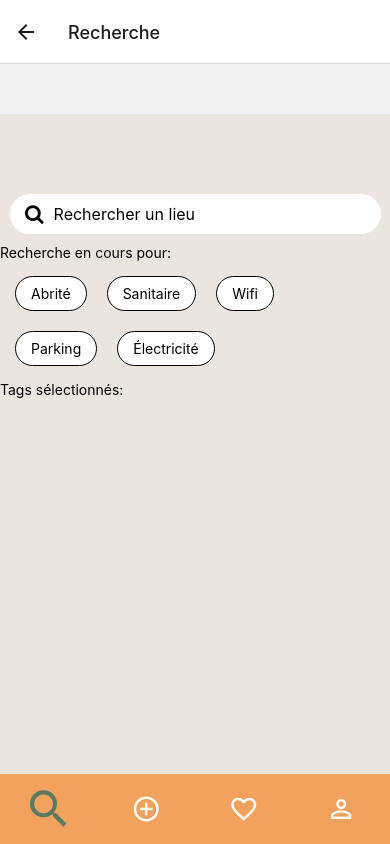
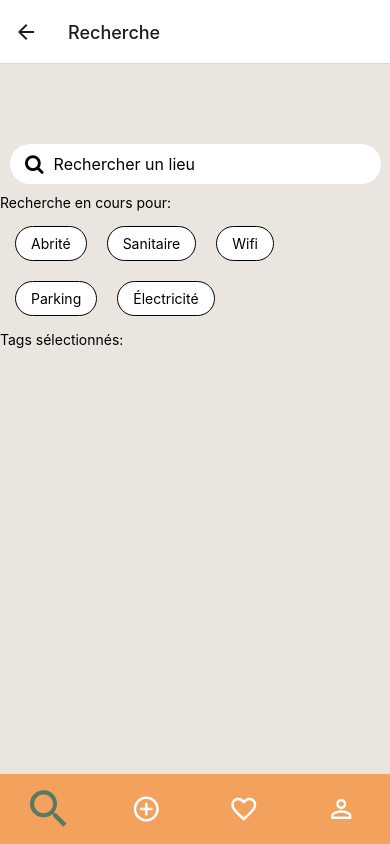
Before and after one commit to lucasleroyy/IWA_Campseeker_IG5, a React Native app: screen /PageRecherche in a window 390 px wide. Built offline with nearby package versions, Linux system fonts and the light colour scheme.

Commit message:
tous les component sur 1 page

```diff
--- a/App.js
+++ b/App.js
@@ -1,18 +1,18 @@
 import React from 'react';
 import { NavigationContainer } from '@react-navigation/native';
 import { createStackNavigator } from '@react-navigation/stack';
-import Test_Lucas from './src/Pages/Test_Lucas';
-import PageRecherche from './src/Pages/PageRecherche';
+import Test from './src/pages/Test';
+import PageRecherche from './src/pages/PageRecherche';
 
 const Stack = createStackNavigator();
 
 const App = () => {
   return (
     <NavigationContainer>
-      <Stack.Navigator initialRouteName="Test_Lucas">
+      <Stack.Navigator initialRouteName="Test">
         <Stack.Screen
-          name="Test_Lucas"
-          component={Test_Lucas}
+          name="Test"
+          component={Test}
           options={{ headerShown: false }}
         />
         <Stack.Screen
--- a/package.json
+++ b/package.json
@@ -17,14 +17,14 @@
     "expo-status-bar": "~1.12.1",
     "react": "18.2.0",
     "react-native": "0.74.5",
+    "react-native-gesture-handler": "~2.16.1",
     "react-native-maps": "^1.18.0",
+    "react-native-reanimated": "~3.10.1",
     "react-native-safe-area-context": "^4.11.0",
     "react-native-screens": "^3.34.0",
     "react-native-vector-icons": "^10.2.0",
     "react-redux": "^9.1.2",
-    "redux": "^5.0.1",
-    "react-native-gesture-handler": "~2.16.1",
-    "react-native-reanimated": "~3.10.1"
+    "redux": "^5.0.1"
   },
   "devDependencies": {
     "@babel/core": "^7.20.0",
--- a/src/Pages/PageRecherche.js
+++ b/src/Pages/PageRecherche.js
@@ -73,8 +73,7 @@ const PageRecherche = () => {
 const styles = StyleSheet.create({
     container: {
       flexGrow: 1,
-      backgroundColor: 'rgba(166, 116, 55, 0.1)',
-      marginTop: 50,
+      backgroundColor: 'rgba(166, 116, 55, 0.1)'
     },
     scrollContainer: {
       flexGrow: 1,  // Permet à ScrollView de s'étendre en fonction du contenu
--- a/src/Pages/Test.js
+++ b/src/Pages/Test.js
@@ -8,6 +8,11 @@ import Bouton from '../components/Bouton';
 import Carte from '../components/Carte';
 import Recherche from '../components/Recherche';
 import Champ_selection from '../components/Champ_selection';
+import ChampRedirection from '../components/Champ_redirection';
+import Favoris from '../components/Favoris';
+import Commentaire from '../components/Commentaire';
+import BoiteVerte from '../components/Boite_verte';
+import BoiteBlanche from '../components/Boite_blanche';
 
 const Test = () => {
   const [currentPage, setCurrentPage] = useState('Search');
@@ -35,9 +40,28 @@ const Test = () => {
     <Photo key={2} imageUrl={require('../../assets/bivouac3.png')} width={300} height={200} />,
   ];
 
+  const commentaires = [
+    <Commentaire key={1} pseudo="Utilisateur1" note={5} texte="Commentaire 1 wazzaaaa" />,
+    <Commentaire key={2} pseudo="Utilisateur2" note={3} texte="Commentaire 2 wazzaaaa" />,
+    <Commentaire key={3} pseudo="Utilisateur3" note={4} texte="Commentaire 3 wazzaaaa" />,
+  ];
+
   return (
     <View style={styles.container}>
       <ScrollView contentContainerStyle={styles.scrollContainer}>
+        <BoiteBlanche>
+          <Bouton label="Bouton Blanc" onClick={() => alert('Bouton dans la boîte blanche cliqué!')} />
+          <Photo imageUrl={require('../../assets/bivouac3.png')} width={300} height={200} />
+        </BoiteBlanche>
+
+        <BoiteVerte>
+          <Bouton label="Bouton Vert" onClick={() => alert('Bouton dans la boîte verte cliqué!')} />
+        </BoiteVerte>
+        {/* Ajout de ChampRedirection pour naviguer vers une autre page */}
+        <ChampRedirection label="Recherche" targetScreen="PageRecherche" />
+        <Favoris />
+        {/* Ajout de quelques commentaires pour tester le composant Commentaire */}
+        <Commentaire pseudo="Utilisateur1" note={5} texte="Commentaire 1 wazzaaaa" />
         <View style={styles.Equipementcontainer}>
             <Champ_selection
                 label="Abrité"
@@ -64,6 +88,7 @@ const Test = () => {
 
 
         <Scroll_horizontal items={photos} />
+        <Scroll_horizontal items={commentaires} />
         <Champ placeholder="Email" editable={true} />
         <Bouton label="Ceci est un bouton" onClick={() => console.log('Ajouter')} />
         <Recherche placeholder="Rechercher un lieu" editable={true} />
@@ -87,7 +112,8 @@ const styles = StyleSheet.create({
   container: {
     flexGrow: 1,
     backgroundColor: 'rgba(166, 116, 55, 0.1)',
-    marginTop: 50,
+    justifyContent: 'center',
+    alignItems: 'center',
   },
   scrollContainer: {
     flexGrow: 1,  // Permet à ScrollView de s'étendre en fonction du contenu
--- a/src/components/Boite_blanche.js
+++ b/src/components/Boite_blanche.js
@@ -17,7 +17,7 @@ const styles = StyleSheet.create({
     width: '90%', // Largeur fixe à 90% de l'écran pour éviter les chevauchements
     alignSelf: 'center', // Centre horizontalement la boîte
     marginVertical: 10, // Espace en haut et en bas
-    borderWidth: 2, // Taille du contour
+    borderWidth: 1, // Taille du contour
     borderColor: '#FF6D00', // Couleur orange pour le contour
     flex: 0,
   },
```
